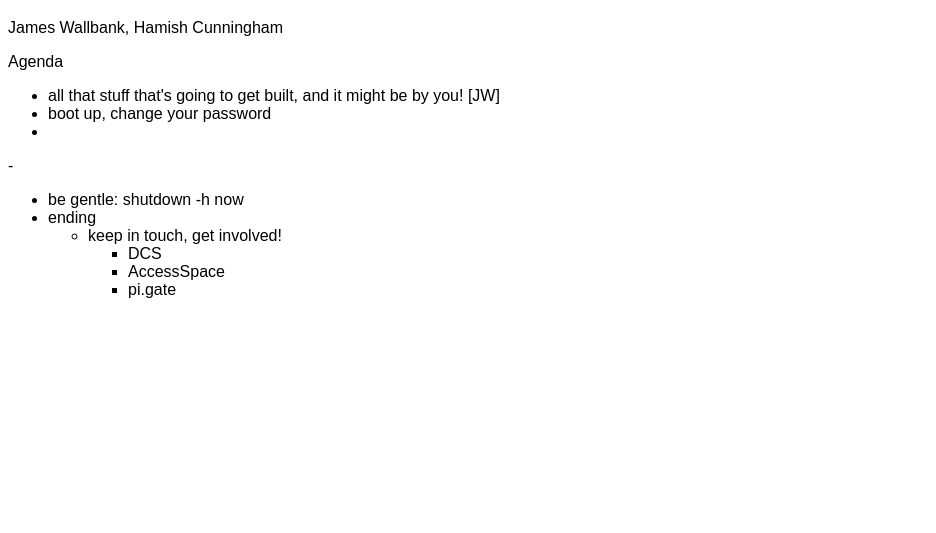
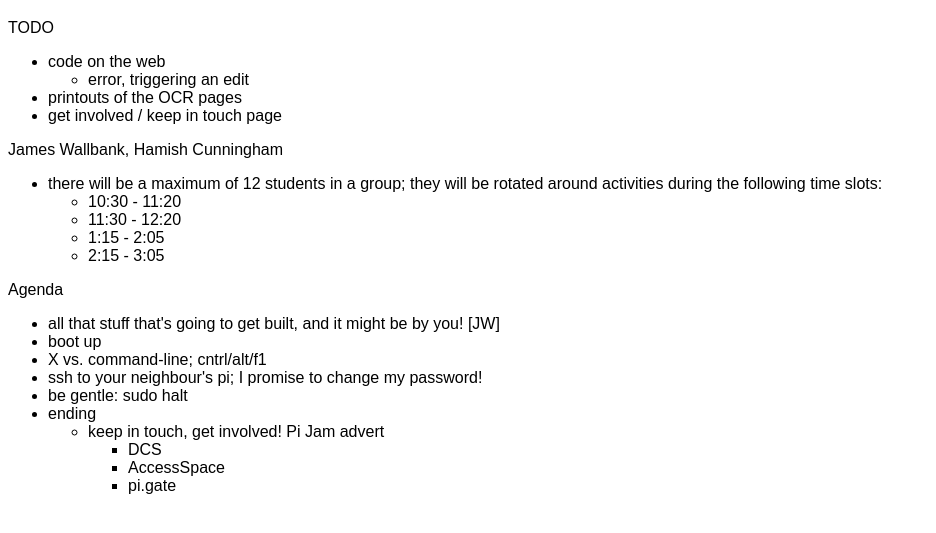
Before and after one commit to hamishcunningham/pi-tronics, a plain HTML site: page outreach/index.html in a window 1280 px wide. Shown: the part 61-594 px from the top of the page, without its empty margins (0-936 px from the left). Drawn offline with Linux system fonts and the light colour scheme.

Commit message:
notes from meeting with james

```diff
--- a/outreach/index.html
+++ b/outreach/index.html
@@ -45,20 +45,39 @@ div.banner a:hover {
 <body bgcolor="#FFFFFF" text="#000000">
 <h1 class="cow-title-heading">DCS schools outreach day Pi activity</h1>
 
+<p>TODO</p>
+<ul>
+<li>code on the web
+  <ul>
+  <li>error, triggering an edit</li>
+  </ul></li>
+<li>printouts of the OCR pages</li>
+<li>get involved / keep in touch page</li>
+</ul>
+
 <p>James Wallbank, Hamish Cunningham</p>
+
+<ul>
+<li>there will be a maximum of 12 students in a group; they will be rotated
+  around activities during the following time slots:
+  <ul>
+  <li>10:30 - 11:20</li>
+  <li>11:30 - 12:20</li>
+  <li>1:15 - 2:05</li>
+  <li>2:15 - 3:05</li>
+  </ul></li>
+</ul>
 
 <p>Agenda</p>
 <ul>
 <li>all that stuff that's going to get built, and it might be by you! [JW]</li>
-<li>boot up, change your password</li>
-<li></li>
-</ul>
-<p>-</p>
-<ul>
-<li>be gentle: shutdown -h now</li>
+<li>boot up</li>
+<li>X vs. command-line; cntrl/alt/f1</li>
+<li>ssh to your neighbour's pi; I promise to change my password!</li>
+<li>be gentle: sudo halt</li>
 <li>ending
   <ul>
-  <li>keep in touch, get involved!
+  <li>keep in touch, get involved! Pi Jam advert
     <ul>
     <li>DCS</li>
     <li>AccessSpace</li>
```
Also changed, not shown: 1 other file.
